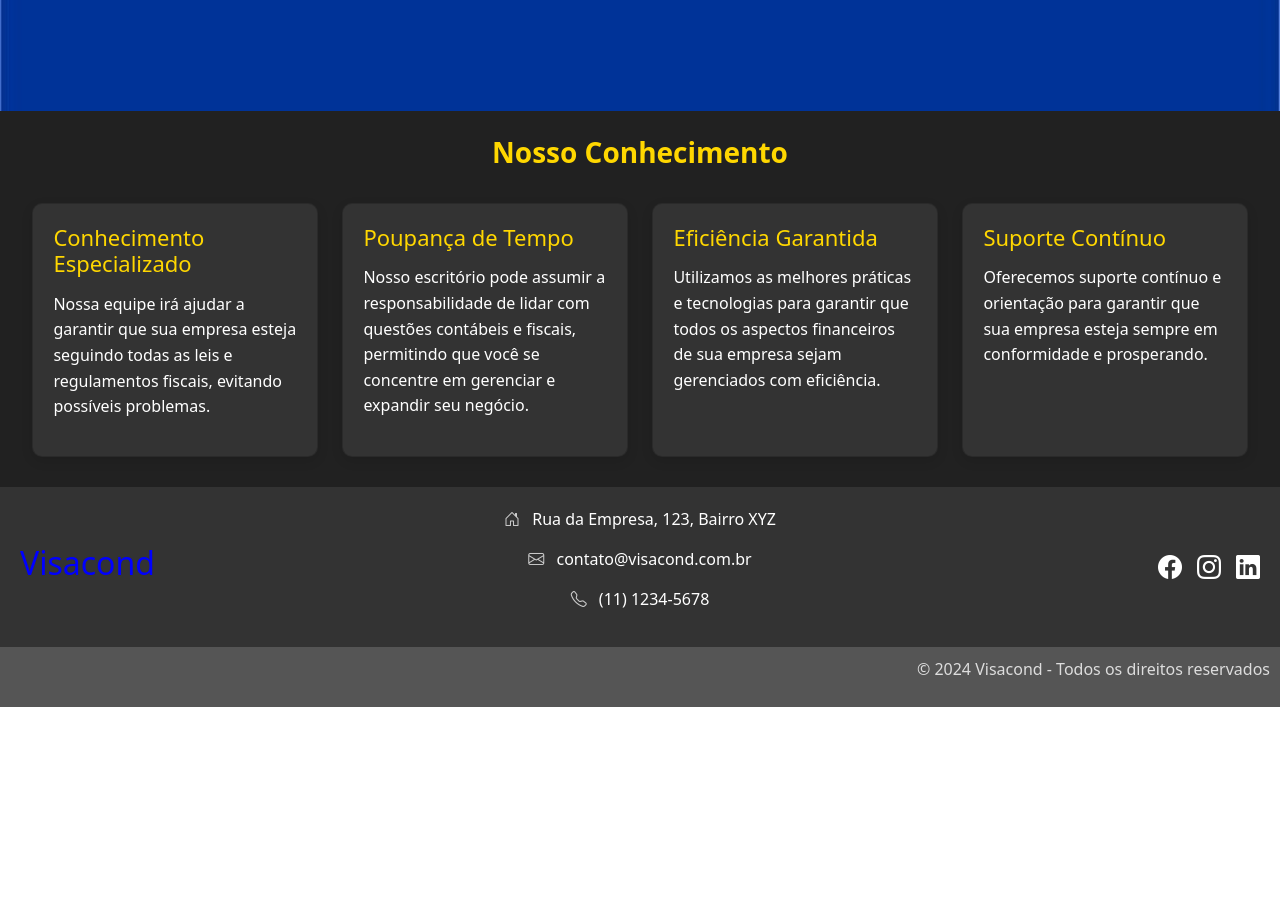
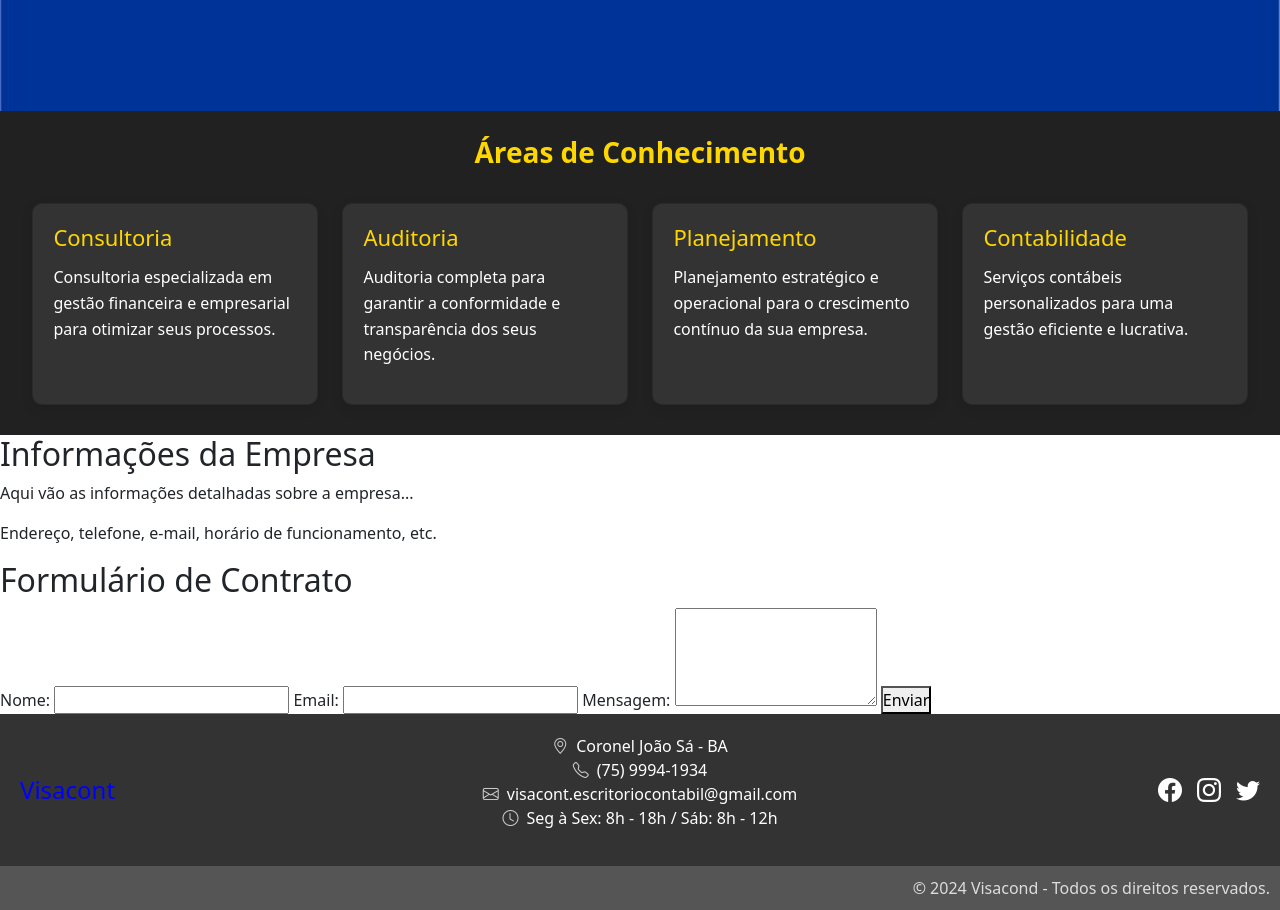
Before and after one commit to Alvarado433/WebSite-Visacond, a plain HTML site: page index.html in a window 1280 px wide. Shown: the part 880-1790 px from the top of the page. Before the commit the page ends 1587 px from the top, so only its background shows below. Drawn offline with nearby package versions, Linux system fonts and the light colour scheme.

Commit message:
alteraçao no index

```diff
--- a/index.html
+++ b/index.html
@@ -3,7 +3,7 @@
   <head>
     <meta charset="UTF-8" />
     <meta name="viewport" content="width=device-width, initial-scale=1.0" />
-    <title>Visa</title>
+    <title>Visacond</title>
 
     <!-- Bootstrap 5 CSS -->
     <link
@@ -15,26 +15,26 @@
       href="https://cdn.jsdelivr.net/npm/bootstrap-icons/font/bootstrap-icons.css"
       rel="stylesheet"
     />
-    <link rel="stylesheet" href="Assets/css/sistema.css">
-    <link rel="stylesheet" href="Assets/css/Responsividade.css">
-    <style>
-
-      /* responsive.css */
-
-
-    </style>
+    <link rel="stylesheet" href="Assets/css/sistema.css" />
+    <link rel="stylesheet" href="Assets/css/Responsividade.css" />
+    <style></style>
   </head>
 
   <body>
     <header class="header">
       <div class="titulo">Visacond</div>
+      <div class="hamburger-menu">
+        <i class="bi bi-list"></i>
+      </div>
       <nav class="header-navbar">
         <ul>
           <li>
             <a href="inicio"><i class="bi bi-house-door"></i> Início</a>
           </li>
           <li>
-            <a href="Serviços/sobre-nos.html"><i class="bi bi-info-circle"></i> Sobre Nós</a>
+            <a href="Serviços/sobre-nos.html"
+              ><i class="bi bi-info-circle"></i> Sobre Nós</a
+            >
           </li>
           <li>
             <a href="#"><i class="bi bi-briefcase"></i> Serviços</a>
@@ -62,84 +62,117 @@
             </ul>
           </li>
           <li>
-            <a href="contrata-me"
-              ><i class="bi bi-person-lines-fill"></i> Contrata-me</a
+            <a href="servicos/contato"
+              ><i class="bi bi-envelope"></i> Contato</a
             >
           </li>
         </ul>
       </nav>
     </header>
-    <main>
+
     <section class="Banner-titulo"></section>
+
     <section class="card-conhecimento">
-        <p>Nosso Conhecimento</p>
+      <p>Áreas de Conhecimento</p>
       <div class="card-wrapper">
         <div class="card">
-            <h1>Conhecimento Especializado</h1>
+          <h1>Consultoria</h1>
           <p>
-              Nossa equipe irá ajudar a garantir que sua empresa esteja seguindo
-              todas as leis e regulamentos fiscais, evitando possíveis
-              problemas.
+            Consultoria especializada em gestão financeira e empresarial para
+            otimizar seus processos.
           </p>
         </div>
         <div class="card">
-            <h1>Poupança de Tempo</h1>
+          <h1>Auditoria</h1>
           <p>
-              Nosso escritório pode assumir a responsabilidade de lidar com
-              questões contábeis e fiscais, permitindo que você se concentre em
-              gerenciar e expandir seu negócio.
+            Auditoria completa para garantir a conformidade e transparência dos
+            seus negócios.
           </p>
         </div>
         <div class="card">
-            <h1>Eficiência Garantida</h1>
+          <h1>Planejamento</h1>
           <p>
-              Utilizamos as melhores práticas e tecnologias para garantir que
-              todos os aspectos financeiros de sua empresa sejam gerenciados com
-              eficiência.
+            Planejamento estratégico e operacional para o crescimento contínuo
+            da sua empresa.
           </p>
         </div>
         <div class="card">
-            <h1>Suporte Contínuo</h1>
+          <h1>Contabilidade</h1>
           <p>
-              Oferecemos suporte contínuo e orientação para garantir que sua
-              empresa esteja sempre em conformidade e prosperando.
+            Serviços contábeis personalizados para uma gestão eficiente e
+            lucrativa.
           </p>
         </div>
       </div>
     </section>
-    </main>
 
-    <footer class="rodape-site">
+    <section class="contratar-me">
+      <div class="info-empresa">
+        <h2>Informações da Empresa</h2>
+        <p>Aqui vão as informações detalhadas sobre a empresa...</p>
+        <p>Endereço, telefone, e-mail, horário de funcionamento, etc.</p>
+      </div>
+
+      <div class="formulario-contrato">
+        <h2>Formulário de Contrato</h2>
+        <form action="#" method="post">
+          <label for="nome">Nome:</label>
+          <input type="text" id="nome" name="nome" required>
+
+          <label for="email">Email:</label>
+          <input type="email" id="email" name="email" required>
+
+          <label for="mensagem">Mensagem:</label>
+          <textarea id="mensagem" name="mensagem" rows="4" required></textarea>
+
+          <button type="submit">Enviar</button>
+        </form>
+      </div>
+    </section>
+
+
+    <footer>
+      <div class="rodape-site">
         <div class="rodape-Principal">
-        <div class="rodape-titulo">
-          <h2>Visacond</h2>
-        </div>
+          <div class="rodape-titulo">Visacont</div>
           <div class="rodape-informacoes">
             <p>
-            <i class="bi bi-house-door"></i> Rua da Empresa, 123, Bairro XYZ
+              <i class="bi bi-geo-alt"></i>Coronel João Sá - BA<br />
+              <i class="bi bi-telephone"></i>(75) 9994-1934<br />
+              <i class="bi bi-envelope"></i
+              >visacont.escritoriocontabil@gmail.com<br />
+              <i class="bi bi-clock"></i>Seg à Sex: 8h - 18h / Sáb: 8h - 12h
             </p>
-          <p><i class="bi bi-envelope"></i> contato@visacond.com.br</p>
-          <p><i class="bi bi-telephone"></i> (11) 1234-5678</p>
           </div>
           <div class="redes-sociais-empresa">
-          <a href="https://www.facebook.com/"
+            <a href="https://www.facebook.com" target="_blank"
               ><i class="bi bi-facebook social-icon"></i
             ></a>
-          <a href="https://www.instagram.com/"
+            <a href="https://www.instagram.com" target="_blank"
               ><i class="bi bi-instagram social-icon"></i
             ></a>
-          <a href="https://www.linkedin.com/"
-            ><i class="bi bi-linkedin social-icon"></i
+            <a href="https://www.twitter.com" target="_blank"
+              ><i class="bi bi-twitter social-icon"></i
             ></a>
           </div>
         </div>
         <div class="rodape-secundario">
-        <p>&copy; 2024 Visacond - Todos os direitos reservados</p>
+          &copy; 2024 Visacond - Todos os direitos reservados.
+        </div>
       </div>
     </footer>
 
-    <!-- Bootstrap 5 JS -->
-    <script src="https://cdn.jsdelivr.net/npm/@popperjs/core@2.11.6/dist/umd/popper.min.js"></script>
-    <script src="https://cdn.jsdelivr.net/npm/bootstrap@5.3.0/dist/js/bootstrap.min.js"></script>
+    <!-- JavaScript para o menu hamburguer -->
+    <script>
+      document
+        .querySelector(".hamburger-menu")
+        .addEventListener("click", function () {
+          const navbar = document.querySelector(".header-navbar");
+          navbar.classList.toggle("mobile-active");
+        });
+    </script>
+
+    <!-- Bootstrap JS -->
+    <script src="https://cdn.jsdelivr.net/npm/bootstrap@5.3.0/dist/js/bootstrap.bundle.min.js"></script>
   </body>
 </html>
```
Lines whose indentation alone changed are shown as unchanged.
